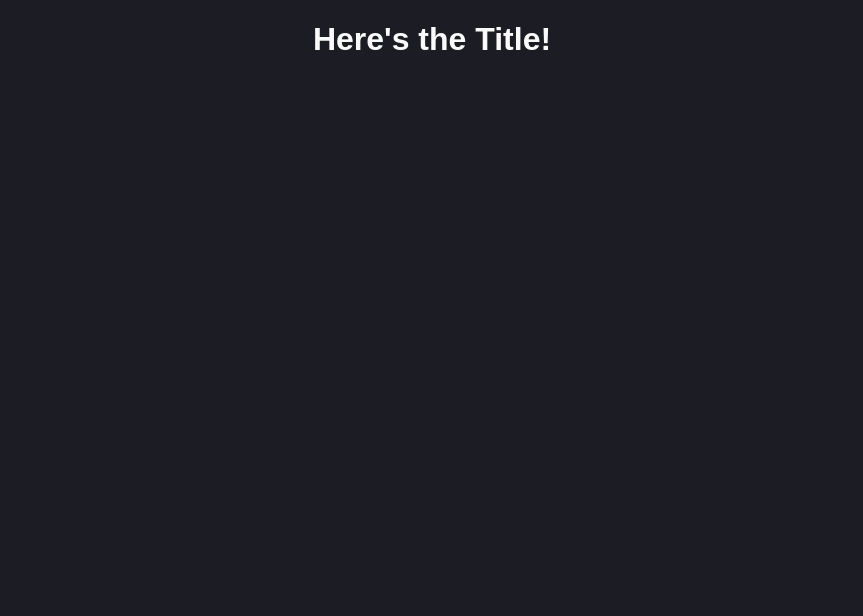
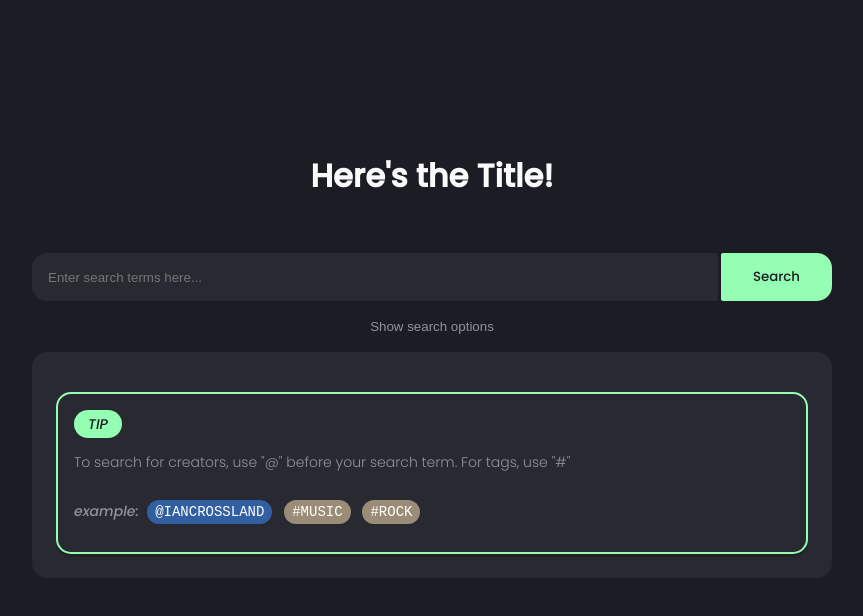
Before and after one commit to localseth/generic-search, a React (Create React App) app in the folder itf-search/: page / in a window 1280 px wide. Shown: the top 616 px of the page, without its empty margins (208-1071 px from the left). Built offline with nearby package versions, Linux system fonts and the light colour scheme.

Commit message:
add search component, begin converting css

```diff
--- a/itf-search/public/index.html
+++ b/itf-search/public/index.html
@@ -24,6 +24,9 @@
       work correctly both with client-side routing and a non-root public URL.
       Learn how to configure a non-root public URL by running `npm run build`.
     -->
+    <link rel="preconnect" href="https://fonts.googleapis.com">
+    <link rel="preconnect" href="https://fonts.gstatic.com" crossorigin>
+    <link href="https://fonts.googleapis.com/css2?family=Poppins:ital,wght@0,200;0,300;0,400;0,500;1,500&display=swap" rel="stylesheet">
     <title>React App</title>
   </head>
   <body>
--- a/itf-search/src/App.css
+++ b/itf-search/src/App.css
@@ -4,14 +4,14 @@
 
 body {
   font-family: "Poppins", sans-serif;
-  /* display: flex;
+  display: flex;
   flex-flow: column nowrap;
   align-items: stretch;
-  justify-content: stretch; */
-  background-color: #1C1C24;
+  justify-content: stretch;
+  background-color: #1c1c24;
 }
 
-main {
+#root {
   display: flex;
   flex-flow: column nowrap;
   justify-content: flex-start;
@@ -24,6 +24,10 @@ main {
   min-height: 90vh;
 }
 
+/* div {
+  display: flex;
+} */
+
 header {
   height: 15vh;
   margin-bottom: 2rem;
@@ -34,14 +38,14 @@ font-size: 0.875rem;
 }
 
 h1 {
-  font-family: 'Poppins', sans-serif;
+  font-family: "Poppins", sans-serif;
   font-weight: bold;
-  color: #FAFAFB;
+  color: #fafafb;
   height: 5rem;
 }
 
 a {
-color: #94FFB2;
+  color: #94ffb2;
 }
 
 a.no-style {
@@ -52,18 +56,19 @@ font-weight: inherit;
   text-decoration: inherit;
 }
 
-article:hover{
+article:hover {
   cursor: pointer;
-background-color: rgba(255,255,255 0.03);
+  background-color: rgba(255, 255, 255 0.03);
 }
 
-label, .tip span {
-  color: #92929D;
+label,
+.tip span {
+  color: #92929d;
 }
 
 input[type="text"] {
   background-color: #292932;
-  color: #92929D;
+  color: #92929d;
   width: 100%;
   /* max-width: 70%; */
   height: 100%;
@@ -74,7 +79,7 @@ input[type="text"] {
 
 input[type="text"]:focus {
   outline: none;
-  Border: 2px solid #94FFB2;
+  border: 2px solid #94ffb2;
   padding-left: 0.875rem;
 }
 
@@ -84,7 +89,7 @@ input[type="text"]:focus {
 
 button.options-btn {
   background-color: none;
-  color: #92929D;
+  color: #92929d;
   outline: none;
   background: transparent;
   border: 1px solid transparent;
@@ -96,7 +101,8 @@ button:hover {
   opacity: 85%;
 }
 
-button:active, button:focus {
+button:active,
+button:focus {
   outline: none;
   opacity: 85%;
 }
@@ -112,14 +118,14 @@ button:active, button:focus {
 }
 
 .search-btn {
-  font-family: 'Poppins', sans-serif;
+  font-family: "Poppins", sans-serif;
   font-weight: 500;
   height: 100%;
   width: 8rem;
   border-radius: 2px 15px 15px 2px;
   border: none;
-  background-color: #94FFB2;
-  color: #1C1C24;
+  background-color: #94ffb2;
+  color: #1c1c24;
 }
 
 .container {
@@ -136,7 +142,7 @@ button:active, button:focus {
 }
 
 .options {
-  color: #92929D;
+  color: #92929d;
   font-weight: 300;
   font-size: 0.875rem;
   flex-flow: row wrap;
@@ -178,8 +184,9 @@ align-content: center;
   align-items: flex-start;
   margin: 1.5rem 0.5rem 0.5rem;
   padding: 1rem;
-border: 2px solid #94FFB2;
+  border: 2px solid #94ffb2;
   box-shadow: 0px 3px 0px rgba(0, 0, 0, 0.2);
+  width: 100%;
 }
 
 .example span {
@@ -187,7 +194,7 @@ font-family: monospace;
   font-style: normal !important;
 }
 
-.tip  span {
+.tip span {
   height: 1.75rem;
   width: 3rem;
   padding: 0.25rem 0.5rem;
@@ -195,8 +202,8 @@ text-align: center;
   font-style: italic;
   text-transform: uppercase;
   font-weight: 500;
-color: #1C1C24;
-background-color: #94FFB2;
+  color: #1c1c24;
+  background-color: #94ffb2;
   border-radius: 01rem;
 }
 
@@ -238,12 +245,10 @@ to {
   }
 }
 
-
 .tip {
   animation-duration: 1.5s;
   animation-name: fadein;
 }
-
 
 /* INPUT STYLING */
 .example .hashtag {
@@ -282,9 +287,9 @@ margin-top: 3rem;
   font-size: 1.25rem;
   display: flex;
   flex-flow: row wrap;
-font-family: 'Poppins', sans-serif;
+  font-family: "Poppins", sans-serif;
   font-weight: bold;
-color: #FAFAFB;
+  color: #fafafb;
   margin: 2rem 1rem;
 }
 
@@ -306,8 +311,8 @@ height: auto;
 
 .creator {
   font-family: monospace;
-background-color: #92929D;
-color: #1C1C24;
+  background-color: #92929d;
+  color: #1c1c24;
   border-radius: 3px;
   text-decoration: none;
   margin-left: 0.625rem;
@@ -343,7 +348,7 @@ left: 1rem;
   top: -5.5rem;
 }
 
-.tooltip-container:hover .tooltip{
+.tooltip-container:hover .tooltip {
   visibility: visible;
 }
 
@@ -394,7 +399,7 @@ width: 100%;
 
 .results .searchbar input[type="text"] {
   min-width: 60vw;
-max-width: 700px
+  max-width: 700px;
 }
 
 .results nav {
@@ -410,7 +415,7 @@ text-decoration: underline;
 }
 
 .results {
-color:#92929D;
+  color: #92929d;
 }
 
 .result-container {
@@ -423,7 +428,7 @@ justify-content: left;
   max-height: 125px;
   width: auto;
   border-radius: 15px;
-box-shadow: 0px 0px 10px rgba (0,0,0,0.25);
+  box-shadow: 0px 0px 10px rgba (0, 0, 0, 0.25);
   margin: 0.5rem 1.5rem 1.5rem 0.5rem;
 }
 
@@ -495,7 +500,7 @@ place-content: center;
 
 input[type="checkbox"]::before {
   content: "";
-background-color: #94FFB2;
+  background-color: #94ffb2;
   width: 0.65rem;
   height: 0.65rem;
   transform: scale(0);
@@ -510,14 +515,15 @@ transform: scale(1);
 }
 
 /* Option dropdown styling */
-select, input[type="date"] {
-background-color: #1C1C24;
-color: #92929D;
+select,
+input[type="date"] {
+  background-color: #1c1c24;
+  color: #92929d;
 }
 
 /* Date range */
 .border {
-border: 2px solid #92929D;
+  border: 2px solid #92929d;
   border-radius: 15px;
   padding: 0.5rem 1.25rem 1.25rem;
 }
@@ -535,7 +541,7 @@ width: 100%;
   justify-content: space-between;
   display: flex;
   flex-flow: row nowrap;
-align-content:space-between;
+  align-content: space-between;
 }
 
 /* Removes the clear button from date inputs */
@@ -554,13 +560,14 @@ color:#92929D;
 } */
 
 /* A few custom styles for date inputs */
-input[type="date"], select {
+input[type="date"],
+select {
   appearance: none;
   -webkit-appearance: none;
   color: inherit;
   font-family: inherit;
   font-size: inherit;
-border:1px solid #92929D;
+  border: 1px solid #92929d;
   border-radius: 10px;
   background: inherit;
   padding: 0.5rem 1rem;
@@ -569,12 +576,14 @@ visibility: visible !important;
   width: 10rem;
 }
 
-input[type="date"]:focus, select:focus {
+input[type="date"]:focus,
+select:focus {
   outline: none;
-border-color:#94FFB2;
+  border-color: #94ffb2;
 }
 
-input[type="date"], focus {
+input[type="date"],
+focus {
   color: inherit;
   box-shadow: none;
   -webkit-box-shadow: none;
@@ -589,15 +598,15 @@ border: 3px solid;
   margin-right: 1rem !important;
 }
 
-article:nth-of-type(2)  .large-profile-pic{
+article:nth-of-type(2) .large-profile-pic {
   background-color: rgb(115, 5, 115);
 }
 
-article:nth-of-type(3)  .large-profile-pic{
+article:nth-of-type(3) .large-profile-pic {
   background-color: rgb(33, 99, 48);
 }
 
-article:nth-of-type(4)  .large-profile-pic{
+article:nth-of-type(4) .large-profile-pic {
   background-color: rgb(149, 101, 30);
 }
 
@@ -620,16 +629,15 @@ background-color: #292932;
 }
 
 .link-section li:hover {
-border: 1px solid #94FFB2;
+  border: 1px solid #94ffb2;
 }
 
 .link-section a {
   text-decoration: none;
   font-weight: 400;
-color:#fafafb;
+  color: #fafafb;
   text-transform: uppercase;
 }
-
 
 /* OLD DEFAULT CSS */
 /* .App {
--- a/itf-search/src/App.js
+++ b/itf-search/src/App.js
@@ -10,9 +10,9 @@ import Home from './components/Home';
 
 function App() {
   return (
-    <div className="container">
+    <div>
       <Routes>
-          <Route path="/" element={<Home />} />
+        <Route path="/" element={<Home />} />
       </Routes>
     </div>
   );
--- a/itf-search/src/components/Home.js
+++ b/itf-search/src/components/Home.js
@@ -1,9 +1,14 @@
 import React from 'react';
 import '../App.css';
+import SearchBar from './SearchBar';
 
 const Home = () => {
     return(
-        <h1>Here's the Title!</h1>
+        <div>
+            <header></header>
+            <h1>Here's the Title!</h1>
+            <SearchBar />
+        </div>
     )
 };
 
--- /dev/null
+++ b/itf-search/src/components/SearchBar.js
@@ -0,0 +1,61 @@
+import React, { useState }from 'react';
+import '../App.css';
+
+const SearchBar = () => {
+    const [submitting, setSubmitting] = useState(false);
+    const handleSubmit = (e) => {
+        e.preventDefault();
+    };
+
+    return(
+        <form className="container" autocomplete="off" onSubmit={handleSubmit}>
+            <div className="item searchbar">
+                <input type="text" id="search-box" name="search" placeholder="Enter search terms here..."></input>
+                <button type="submit" id="search-btn" for="search-box" className="search-btn">Search</button>
+            </div>
+                <button type="button" id="options-btn" className="options-btn" name="options-btn">Show search options</button>
+            <div className="item options" id="options-box">
+                {/* <div className="column">
+                    <div className="item date-range border">
+                        <h3 className="item">Date Range</h3>
+                        <div className="item">
+                            <label for="date-from">From:</label>
+                            <input type="date" id="date-from" name="date-from"></input>
+                        </div>
+                        <div className="item">
+                            <label for="date-to">To:</label>
+                            <input type="date" id="date-to" name="date-to"></input>
+                        </div>
+                    </div>
+                    <div className="item column border">
+                        <div className="item sort">
+                            <label for="sort">Sort by:</label>
+                            <select id="sort" name="user-sort">
+                                <option value="" hidden>choose an option</option>
+                                <option value="recent">Recent</option>
+                                <option value="popular">Old</option>
+                                <option value="option 3">Popular</option>
+                                <option value="option 4">Unpopular</option>
+                            </select>
+                        </div>
+                        <div className="item">
+                            <label for="regex" className="form-control">
+                                <input type="checkbox" id="regex" name="user-regex">Premium content only</input>
+                            </label>
+                        </div>
+                    </div>
+                </div> */}
+
+                <div className="tip">
+                  <span>Tip</span>
+                  <p>
+                    To search for creators, use "@" before your search term. For tags, use "#"
+                  </p>
+                  <p className="example"><i>example: </i> <span className="creator">@Iancrossland</span> <span className="hashtag">&#35;music</span> <span className="hashtag">&#35;rock</span></p>
+                </div>
+            </div>
+        </form>
+    )
+};
+
+export default SearchBar;
--- a/itf-search/src/style.css
+++ b/itf-search/src/style.css
@@ -11,7 +11,8 @@ body {
     background-color: #1C1C24;
 }
 
-main {
+#root {
+    background-color: white;
     display: flex;
     flex-flow: column nowrap;
     justify-content: flex-start;
@@ -22,6 +23,10 @@ main {
     width: 800px;
     max-width: 70%;
     min-height: 90vh;
+}
+
+div {
+  display: flex;
 }
 
 header {
```
Also changed, not shown: 1 other file (tests, documents, lock files or other folders). Lines whose indentation alone changed are shown as unchanged.
